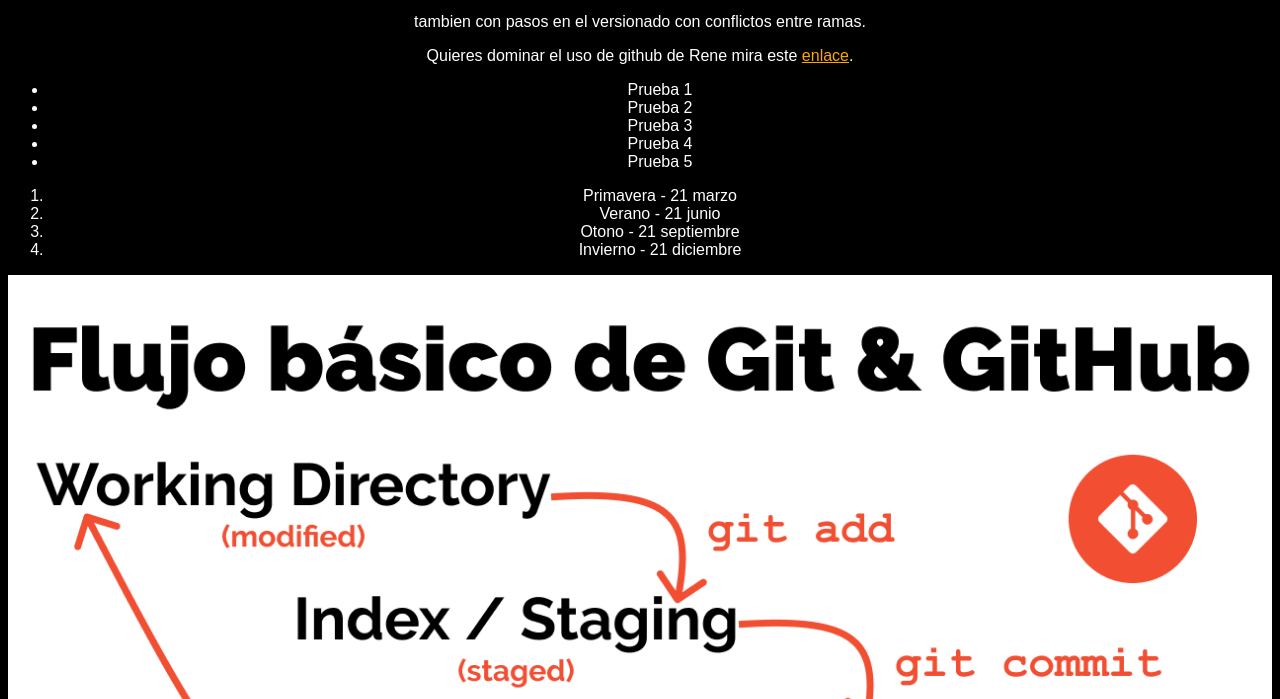
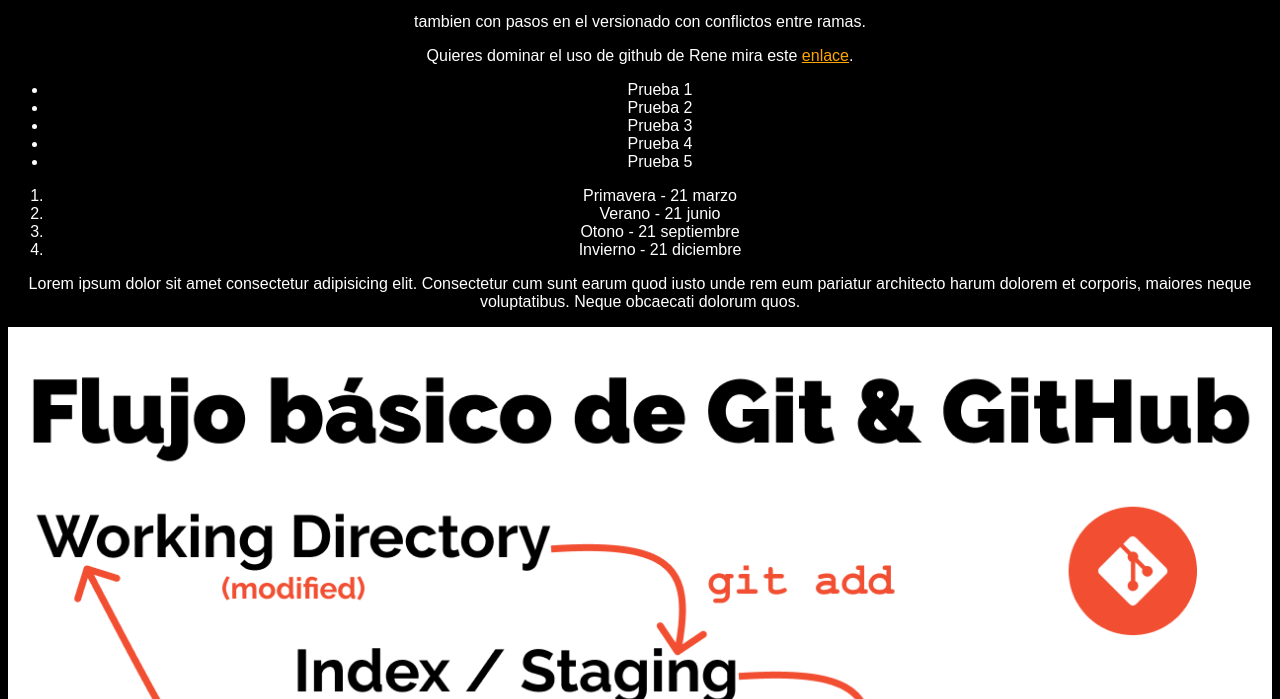
Before and after one commit to renechm/work-git, a plain HTML site: page index.html in a window 1280 px wide. Shown: the part 101-800 px from the top of the page. Drawn offline with Linux system fonts and the light colour scheme.

Commit message:
Agregana 2 parrafos

```diff
--- a/index.html
+++ b/index.html
@@ -28,6 +28,11 @@
       <li>Otono - 21 septiembre</li>
       <li>Invierno - 21 diciembre</li>
      </ol>
+     <p>
+        Lorem ipsum dolor sit amet consectetur adipisicing elit. Consectetur cum sunt earum
+        quod iusto unde rem eum pariatur architecto harum dolorem et corporis, maiores neque
+        voluptatibus. Neque obcaecati dolorum quos.
+     </p>
     <img src="git-flow.png" alt="Flujo básico de Git" />
     <script src="index.js"></script>
     <ul>
```
